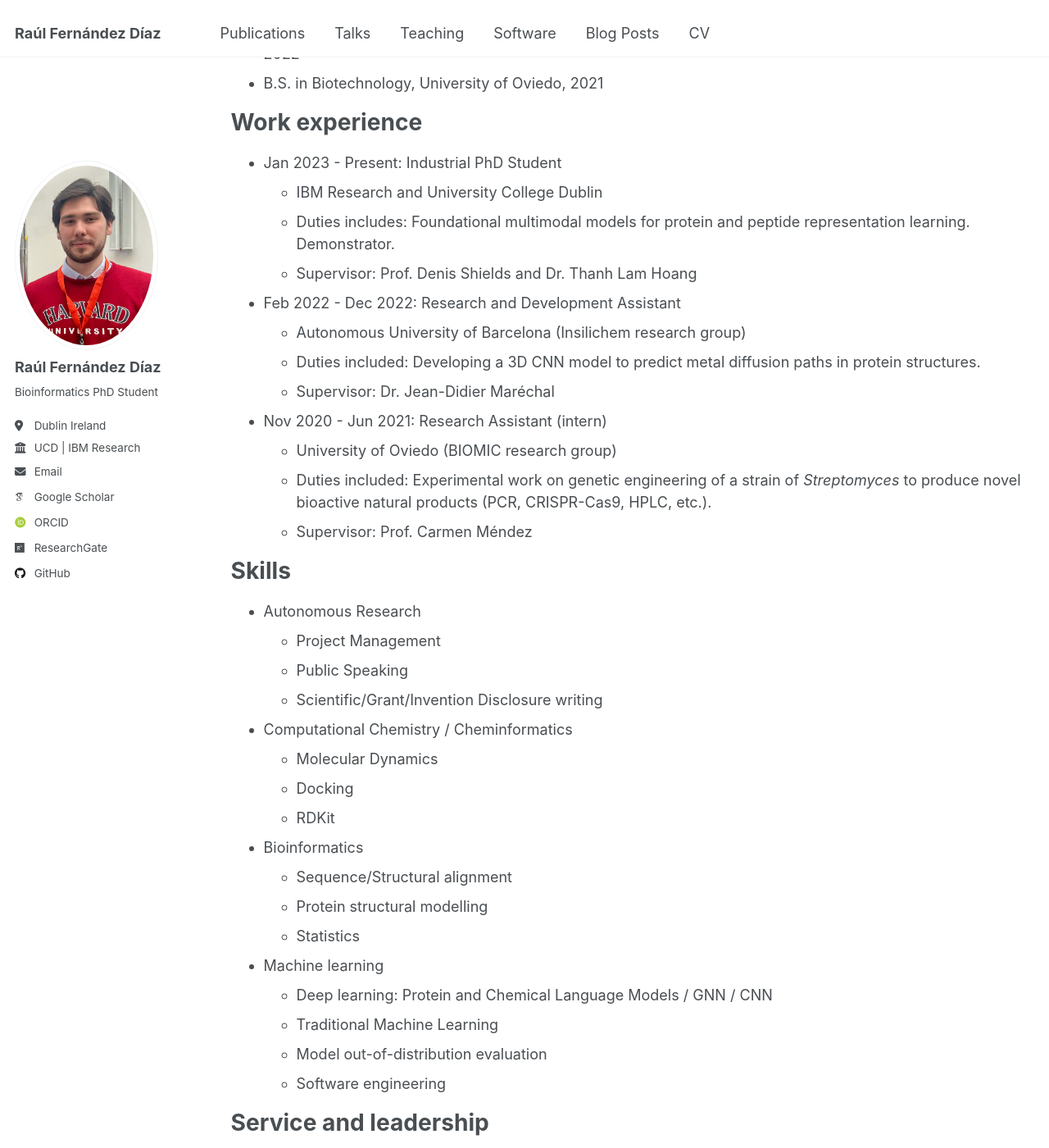
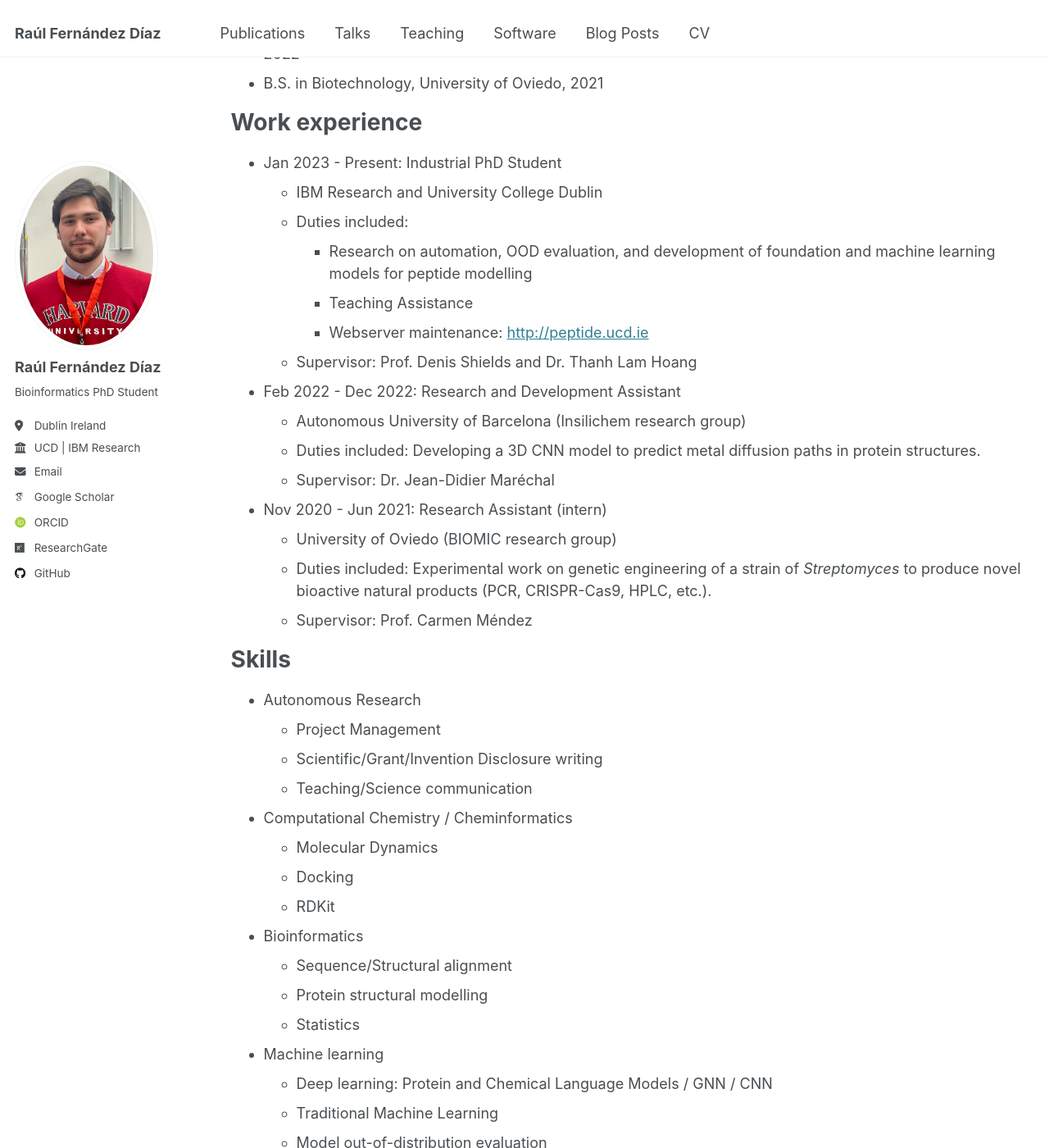
Before and after one commit to RaulFD-creator/RaulFD-creator.github.io, a Jekyll site: the page built from _pages/cv.md, in a window 1280 px wide and 1400 px high, scrolled down 211 px. Shown: the whole window at 82% size. Built offline with Jekyll 4.4.1, drawn with Linux system fonts in a browser that asks for light colours; some web fonts are replaced; some of the changed text lies outside the part shown.

Commit message:
🛠️ Expand skills

```diff
--- a/_pages/cv.md
+++ b/_pages/cv.md
@@ -19,7 +19,10 @@ Work experience
 ======
 * Jan 2023 - Present: Industrial PhD Student
   * IBM Research and University College Dublin
-  * Duties includes: Foundational multimodal models for protein and peptide representation learning. Demonstrator.
+  * Duties included:
+     * Research on automation, OOD evaluation, and development of foundation and machine learning models for peptide modelling
+     * Teaching Assistance
+     * Webserver maintenance: [http://peptide.ucd.ie](http://peptide.ucd.ie)
   * Supervisor: Prof. Denis Shields and Dr. Thanh Lam Hoang
 
 * Feb 2022 - Dec 2022: Research and Development Assistant
@@ -36,8 +39,8 @@ Skills
 ======
 * Autonomous Research
   * Project Management
-  * Public Speaking
   * Scientific/Grant/Invention Disclosure writing
+  * Teaching/Science communication
 * Computational Chemistry / Cheminformatics
   * Molecular Dynamics
   * Docking
@@ -51,6 +54,9 @@ Skills
   * Traditional Machine Learning
   * Model out-of-distribution evaluation
   * Software engineering
+* Other
+  * Webserver building and maintenance
+  * Software Engineering (Python/R/MATLAB)
 
 Service and leadership
 ======
```
